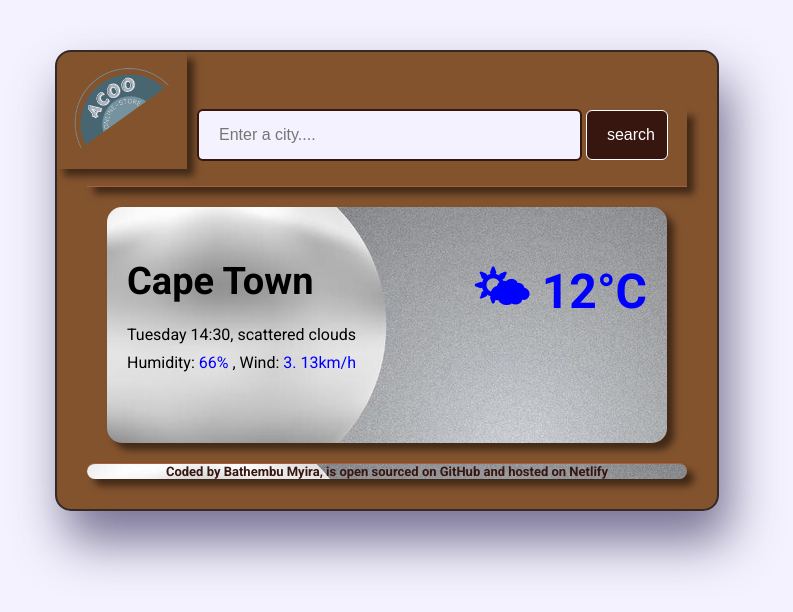
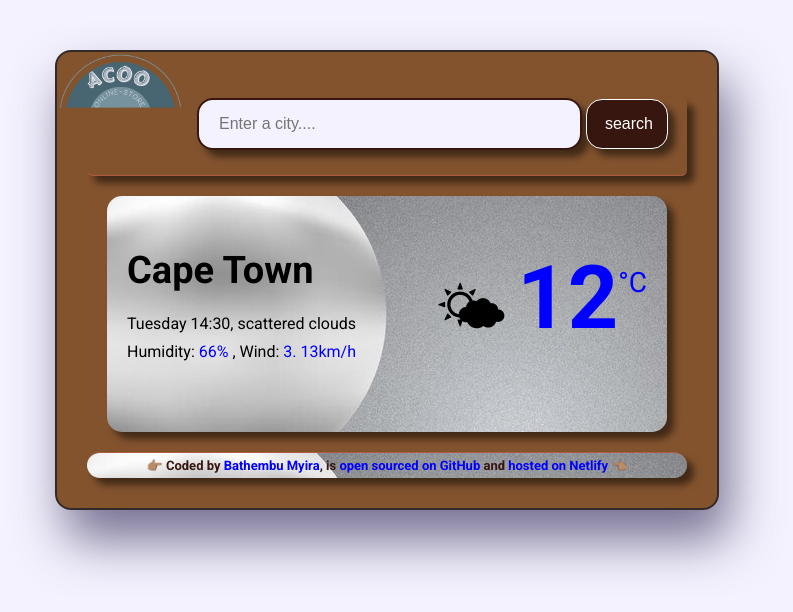
Before and after one commit to BMyira/Acoo, a plain HTML site: page index.html in a window 1280 px wide. Shown: the whole page, without its empty margins (253-1046 px from the left). Drawn offline with Linux system fonts and the light colour scheme; a web font is replaced by a local one.

Commit message:
changed the logo and some css for a cleaner visuals

```diff
--- a/index.html
+++ b/index.html
@@ -15,7 +15,7 @@
   </head>
   <body>
     <div class="wrapper">
-      <img src="media/acoo final.png" alt="logo" />
+      <img src="media/final.png" alt="logo" />
       <header>
         <form class="search-form">
           <input
@@ -37,11 +37,15 @@
               <span class="wind-speed">3. 13km/h</span>
             </p>
           </div>
-          <div class="weather-app-temperature">🌤 12°C</div>
+          <div class="weather-app-container">
+            <div class="weather-app-icon">🌤</div>
+            <div class="weather-app-value">12</div>
+            <div class="weather-app-unit">°C</div>
+          </div>
         </div>
       </main>
       <footer>
-        Coded by
+        👉🏽 Coded by
         <a
           href="https://github.com/BMyira?tab=repositories"
           target="_blank"
@@ -58,7 +62,7 @@
           target="_blank"
           class="link"
         >
-          hosted on Netlify</a
+          hosted on Netlify 👈🏽</a
         >
       </footer>
     </div>
--- a/root/styles.css
+++ b/root/styles.css
@@ -4,17 +4,18 @@ body {
 }
 
 img {
-  width: 130px;
-  display: flex;
-  right: 50px;
-  margin: -30px -30px 0;
-  box-shadow: 7px 7px 7px rgba(0, 0, 0, 0.5);
+  width: 170px;
+  position: relative;
+  top: -37px;
+  bottom: -10px;
+  left: -52px;
 }
 
 header {
   border-bottom: 1px solid #aa5d40;
   padding: 0 0 15px 0;
   box-shadow: 7px 7px 7px rgba(0, 0, 0, 0.5);
+  border-radius: 6px;
 }
 
 main {
@@ -29,7 +30,8 @@ footer {
   color: #371610;
   background-image: url(" ../media/Acoo.jpg");
   border-radius: 15px;
-  padding-top: 0;
+  padding-top: 5px;
+  padding-bottom: 5px;
   font-size: 13px;
   font-weight: bold;
   box-shadow: 7px 7px 7px rgba(0, 0, 0, 0.5);
@@ -66,12 +68,12 @@ footer {
 
 .link {
   text-decoration: none;
-  color: #371610;
+  color: blue;
 }
 .link:hover {
   cursor: pointer;
   text-decoration: underline;
-  color: blue;
+  color: #371610;
 }
 
 .wrapper {
@@ -85,6 +87,28 @@ footer {
   border: 2px solid #332a28;
 }
 
+.weather-app-container {
+  display: flex;
+}
+
+.weather-app-value {
+  font-size: 88px;
+  font-weight: bold;
+  margin-left: 10px;
+  color: blue;
+}
+
+.weather-app-icon {
+  font-size: 60px;
+  margin-top: 22px;
+}
+
+.weather-app-unit {
+  margin-top: 20px;
+  font-size: 28px;
+  color: blue;
+}
+
 .search-form-input {
   background-color: #f4f2fe;
   border: 2px solid #371610;
@@ -92,19 +116,21 @@ footer {
   width: 70%;
   padding: 15px 20px;
   font-size: 16px;
-
+  border-radius: 16px;
   margin: 0 80px;
+  box-shadow: 7px 7px 7px rgba(0, 0, 0, 0.5);
 }
 
 .search-button {
   background-color: #371610;
   color: white;
   border: 1px solid white;
-  border-radius: 6px;
+  border-radius: 16px;
   width: 15%;
-  padding: 15px 20px;
+  padding: 15px 20px 15px 18px;
   margin: 0 -80px;
   font-size: 16px;
+  box-shadow: 7px 7px 7px rgba(0, 0, 0, 0.5);
 }
 
 .search-button:hover {
@@ -114,12 +140,6 @@ footer {
   color: #371610;
 }
 
-.weather-app-temperature {
-  font-size: 48px;
-  font-weight: bold;
-  color: blue;
-}
-
 .search-form {
   margin: -60px 20px 10px 30px;
   padding: 0;
```
Also changed, not shown: media/acoo final.png (deleted), media/final.png (added).
